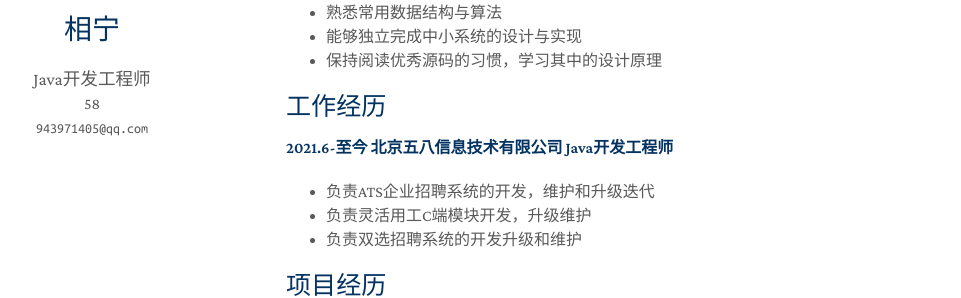
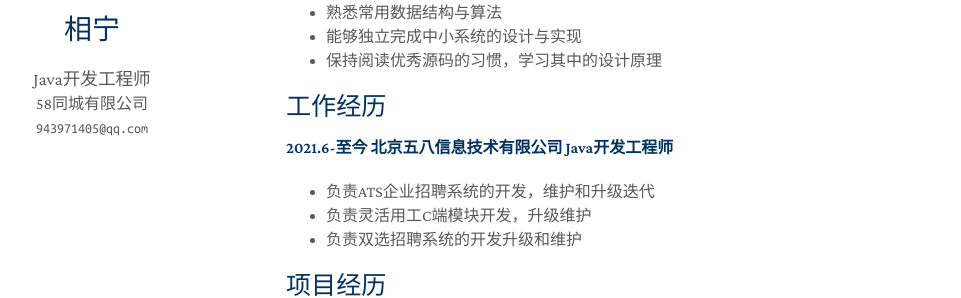
Before and after one commit to xiangningOvo/xiangningOvo.github.io, a Jekyll site: the page built from index.md, in a window 1280 px wide. Shown: the part 242-540 px from the top of the page, without its empty margins (184-1145 px from the left). Built offline with Jekyll 4.4.1, drawn with Linux system fonts in a browser that asks for light colours; nearby versions of some CDN libraries; a style sheet for code colours, icons or effects is not loaded; our own code applies the rules of GitHub Pages for plain Markdown files.

Commit message:
Update _config.yml

```diff
--- a/_config.yml
+++ b/_config.yml
@@ -1,7 +1,7 @@
 # Basic Information
 title: 相宁
 position: Java开发工程师
-affiliation: 58
+affiliation: 58同城有限公司
 email: 943971405@qq.com
 
 # Search Engine Optimization (SEO)
```
